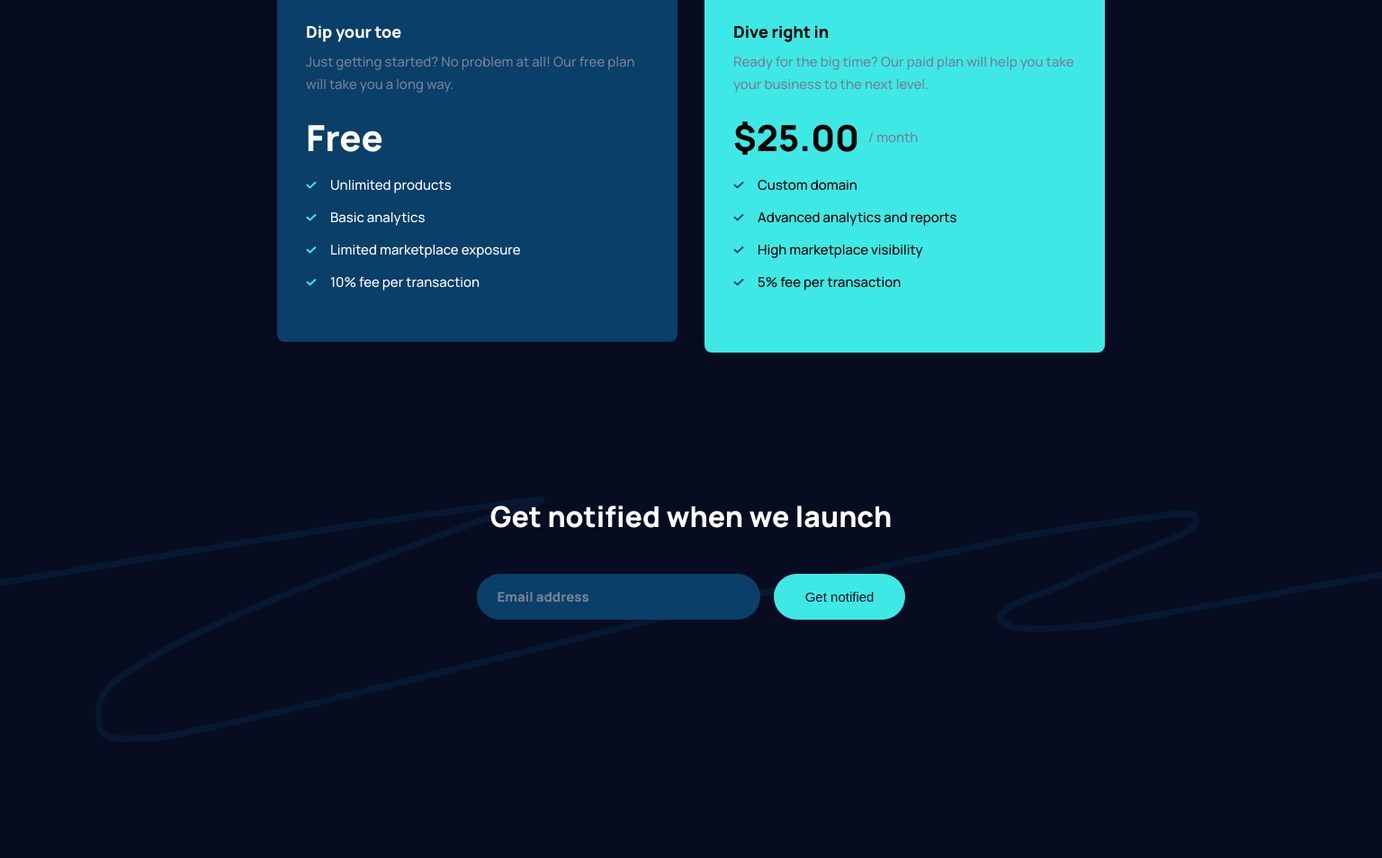
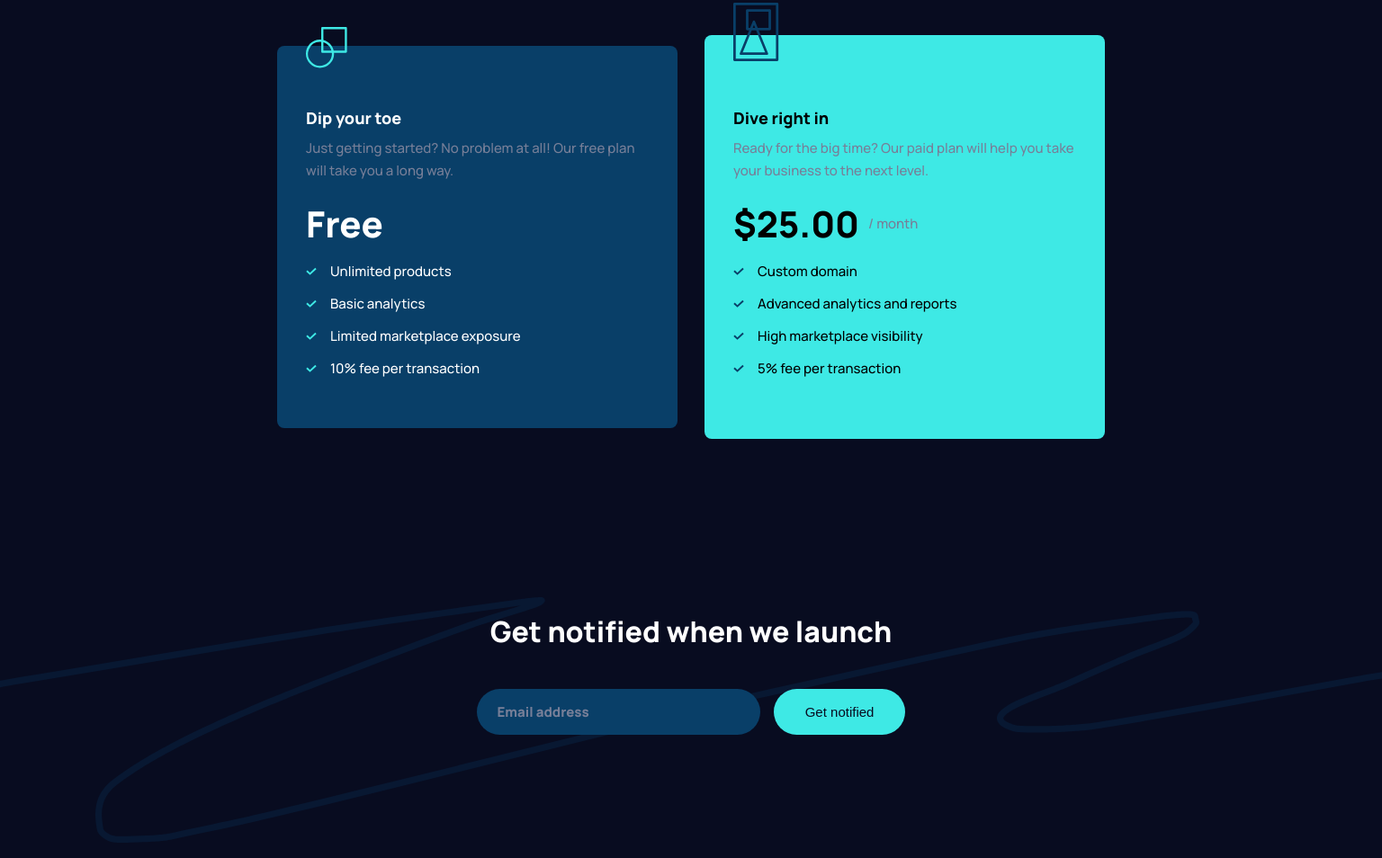
Before and after one commit to Loniewski02/FM-maker-landing-page, a plain HTML site: page index.html in a window 1536 px wide. Shown: the part 1652-2606 px from the top of the page at 90% size. Before the commit the page ends 2478 px from the top, so only its background shows below. Drawn offline with nearby package versions, Linux system fonts and the light colour scheme; files that its build step writes are made by us from their sources.

Commit message:
changed styles for min-width 14440px

```diff
--- a/src/sass/style.scss
+++ b/src/sass/style.scss
@@ -542,13 +542,13 @@ body {
 	}
 
 	.about {
-		padding: 10em 2em;
+		padding: 12em 2em;
 	}
 	.offers {
-		padding: 0 2em 10em;
+		padding: 2em 2em 10em;
 	}
 
 	.newsletter {
-		padding: 0 0 7em;
+		padding: 2em 0 7em;
 	}
 }
```
